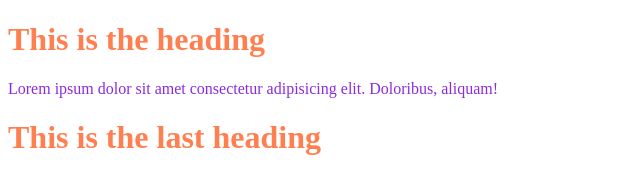
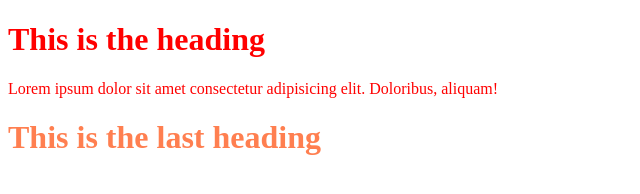
Before and after one commit to puravanand/CSS-, a plain HTML site: page learning CSS/LEVEL 1 CSS/IntroCSS.html in a window 1280 px wide. Shown: the whole page, without its empty margins (0-640 px from the left). Drawn offline with Linux system fonts and the light colour scheme.

Commit message:
IntroCSS.html

```diff
--- a/learning CSS/LEVEL 1 CSS/IntroCSS.html
+++ b/learning CSS/LEVEL 1 CSS/IntroCSS.html
@@ -21,8 +21,8 @@
 <body>
 
 <!-- INLINE CSS -->
-    <h1>This is the heading</h1>
-    <p>Lorem ipsum dolor sit amet consectetur adipisicing elit. Doloribus, aliquam!</p>
+    <h1 style="color:red">This is the heading</h1>
+    <p style="color:red">Lorem ipsum dolor sit amet consectetur adipisicing elit. Doloribus, aliquam!</p>
     <h1>This is the last heading</h1>
 
 
```
